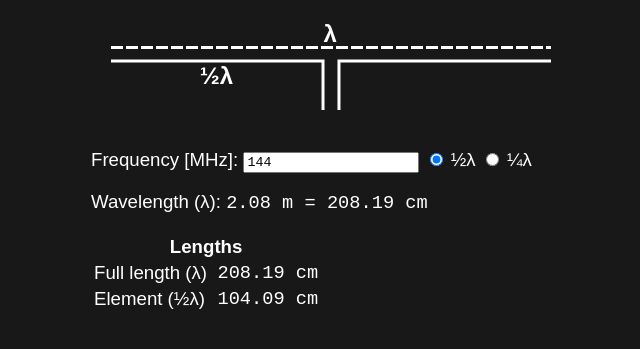
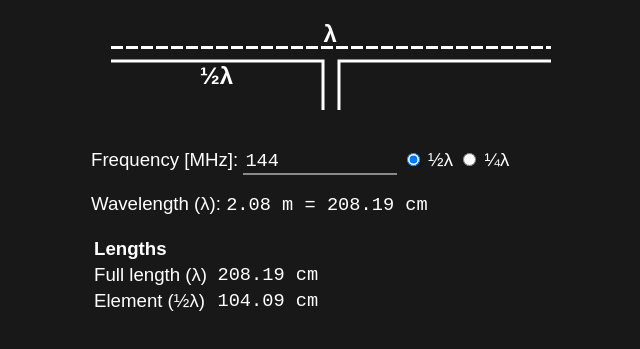
Before and after one commit to chfour/antennas, a plain HTML site: page dipole/index.html in a window 1280 px wide. Shown: the part 89-438 px from the top of the page, without its empty margins (165-805 px from the left). Drawn offline with Linux system fonts and the light colour scheme.

Commit message:
cosmetic changes

```diff
--- a/style.css
+++ b/style.css
@@ -34,12 +34,29 @@ img {
     font-family: "Fira Code", monospace;
 }
 
+#frequency {
+    font-size: 100%;
+    color: white;
+    background-color: transparent;
+    border: none;
+    border-bottom: 2px solid #8a8a8a;
+    width: 8em;
+}
+#frequency:focus {
+    outline: none;
+    border-color: white;
+}
+
 table {
     margin-bottom: 1em;
 }
 
 td:not(:first-child) {
     padding-left: 0.4em;
+}
+
+thead th {
+    text-align: unset;
 }
 
 ul.links {
```
